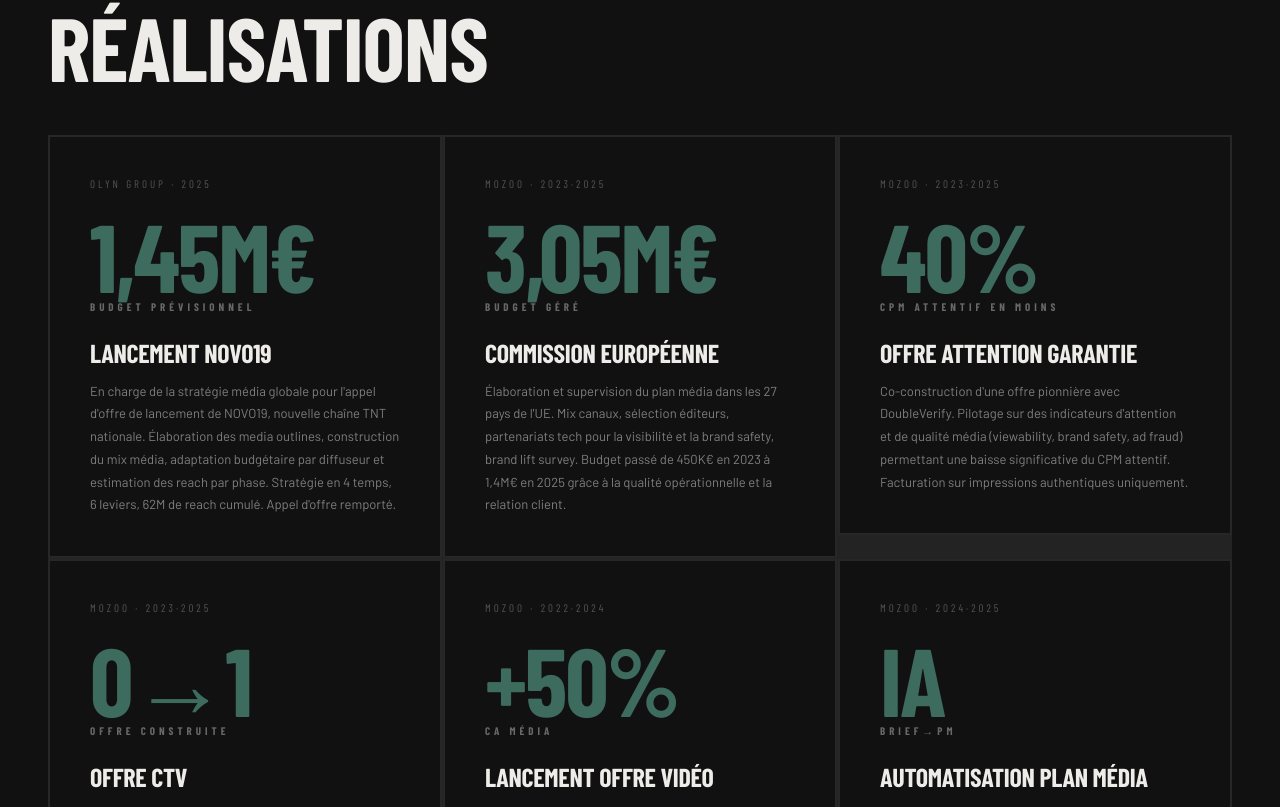
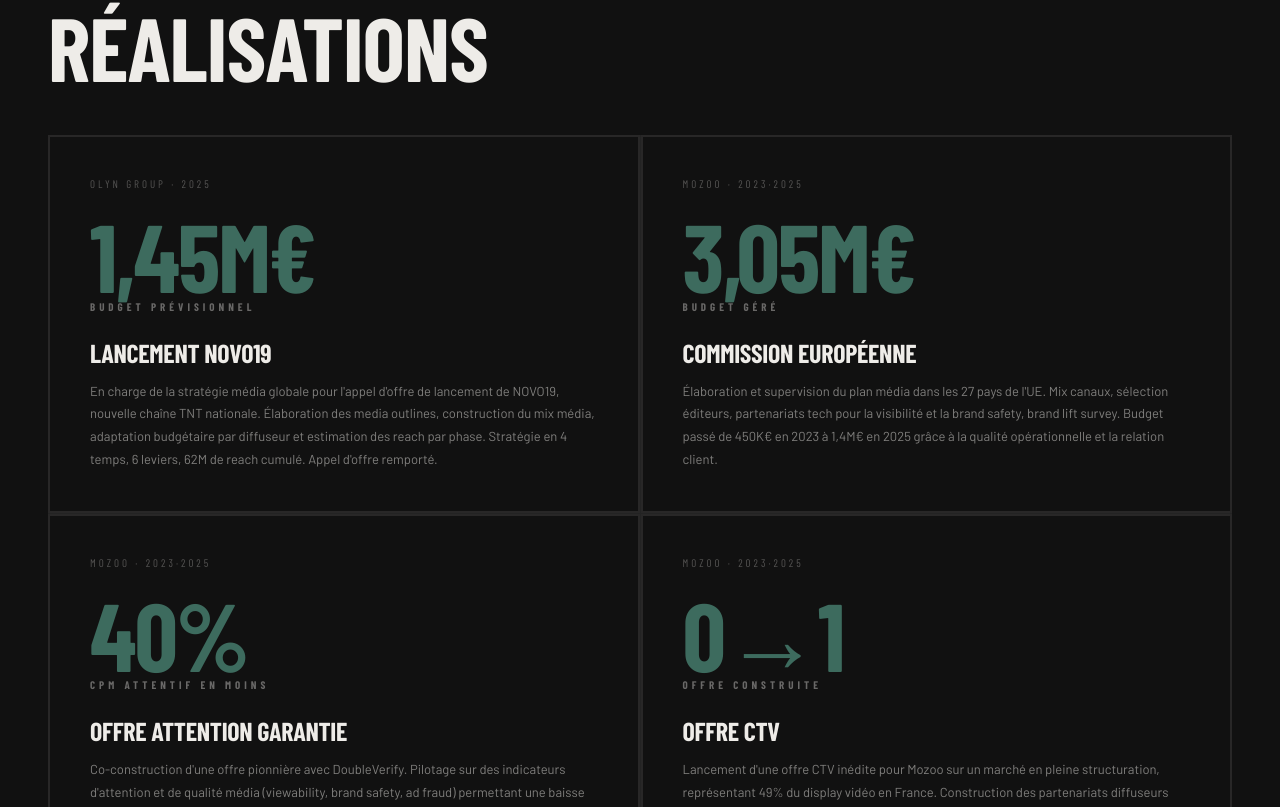
Before and after one commit to pluvertnicolas/Cadence-Conseil, a Next.js app: page / in a window 1280 px wide. Shown: the part 2953-3760 px from the top of the page. Built offline with nearby package versions, Linux system fonts and the light colour scheme; a web font is replaced by a local one.

Commit message:
Update np-consulting-v6.jsx

```diff
--- a/components/np-consulting-v6.jsx
+++ b/components/np-consulting-v6.jsx
@@ -442,7 +442,7 @@
             <div className="tag">Portfolio</div>
             <h2 className="h2" style={{ color:"#EEECE8" }}>RÉALISATIONS</h2>
           </Reveal>
-          <div className="real-grid" style={{ display:"grid", gridTemplateColumns:"repeat(3,1fr)", gap:1, background:"rgba(238,236,232,0.08)", marginTop:48 }}>
+          <div className="real-grid" style={{ display:"grid", gridTemplateColumns:"repeat(2,1fr)", gap:1, background:"rgba(238,236,232,0.08)", marginTop:48 }}>
             {REALISATIONS.map((r, i) => (
               <Reveal key={i} delay={i * 0.08}>
                 <div className="real-card" style={{ background:"#111", borderColor:"rgba(238,236,232,0.1)" }}>
```
